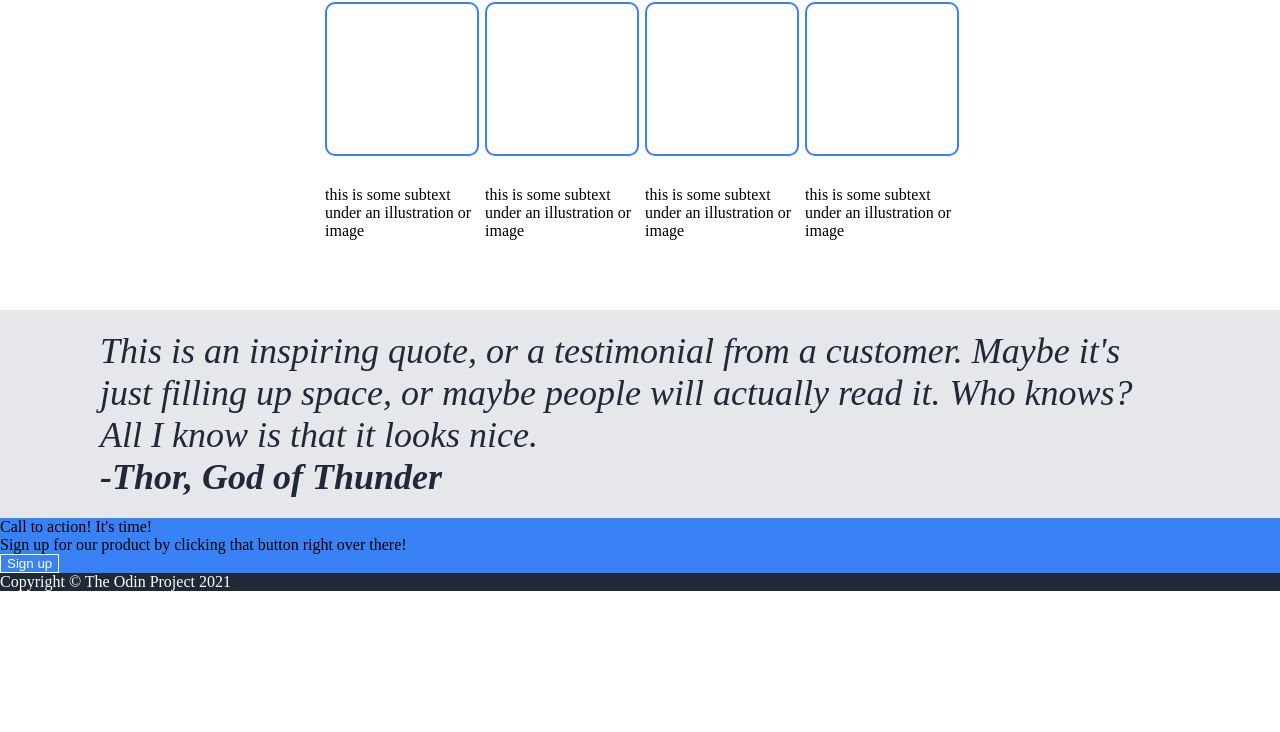
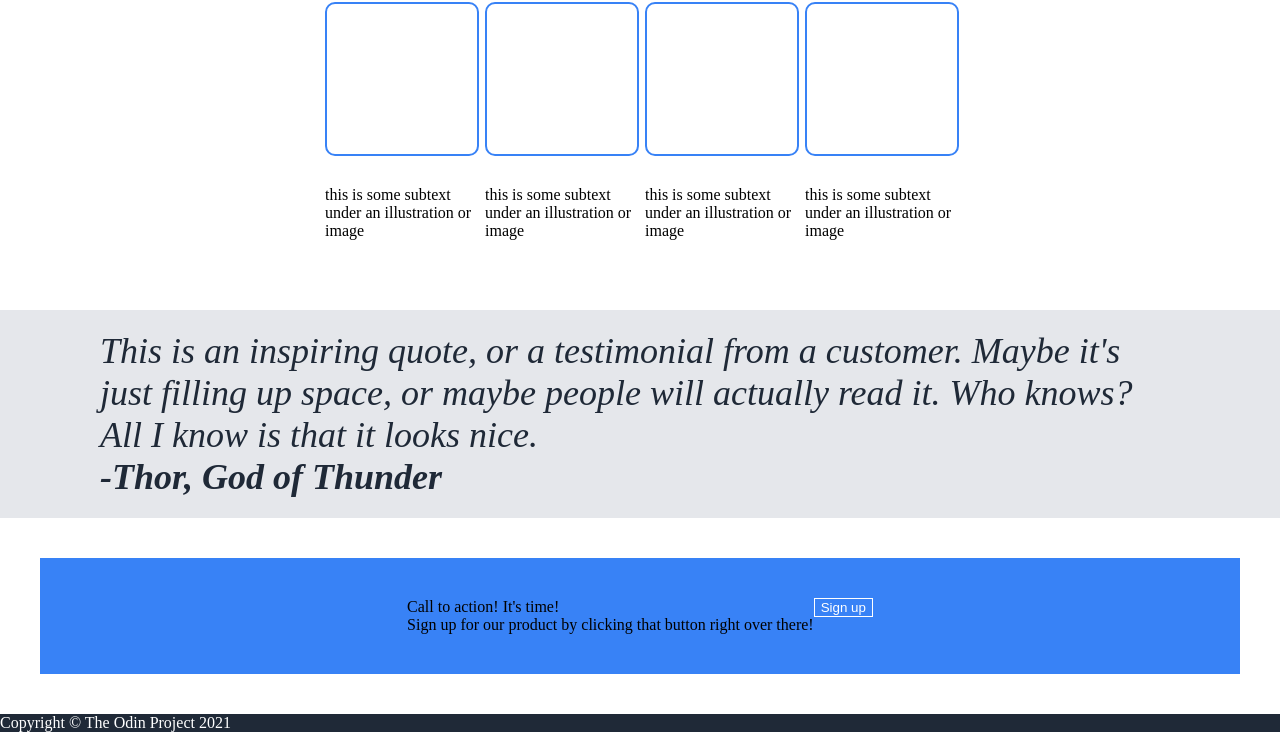
Before and after one commit to Nickrhaynes/foundations-landing-page, a plain HTML site: page index.html in a window 1280 px wide. Shown: the part 530-1262 px from the top of the page. Before the commit the page ends 1121 px from the top, so only its background shows below. Drawn offline with Linux system fonts and the light colour scheme.

Commit message:
sign-up section

```diff
--- a/index.html
+++ b/index.html
@@ -49,8 +49,10 @@
         <div class="credit">-Thor, God of Thunder</div>
     </div>
     <div class="sign-up">
-        <div class="sign-uptitle">Call to action! It's time!</div>
-        <div class="Sign-upinfo">Sign up for our product by clicking that button right over there!</div>
+        <div class="sign-upleft">
+            <div class="sign-uptitle">Call to action! It's time!</div>
+            <div class="Sign-upinfo">Sign up for our product by clicking that button right over there!</div>
+        </div>
         <button>Sign up</button>
     </div>
     <div class="footer"> Copyright © The Odin Project 2021</div>
--- a/style.css
+++ b/style.css
@@ -147,3 +147,16 @@ button {
     font-weight: 900;
     color: #1F2937;
 }
+
+.sign-up {
+    display: flex;
+    justify-content: center;
+    align-items: center;
+    padding: 40px;
+    margin: 40px;
+}
+
+.sign-upleft {
+    display: flex;
+    flex-direction: column;
+}
```
